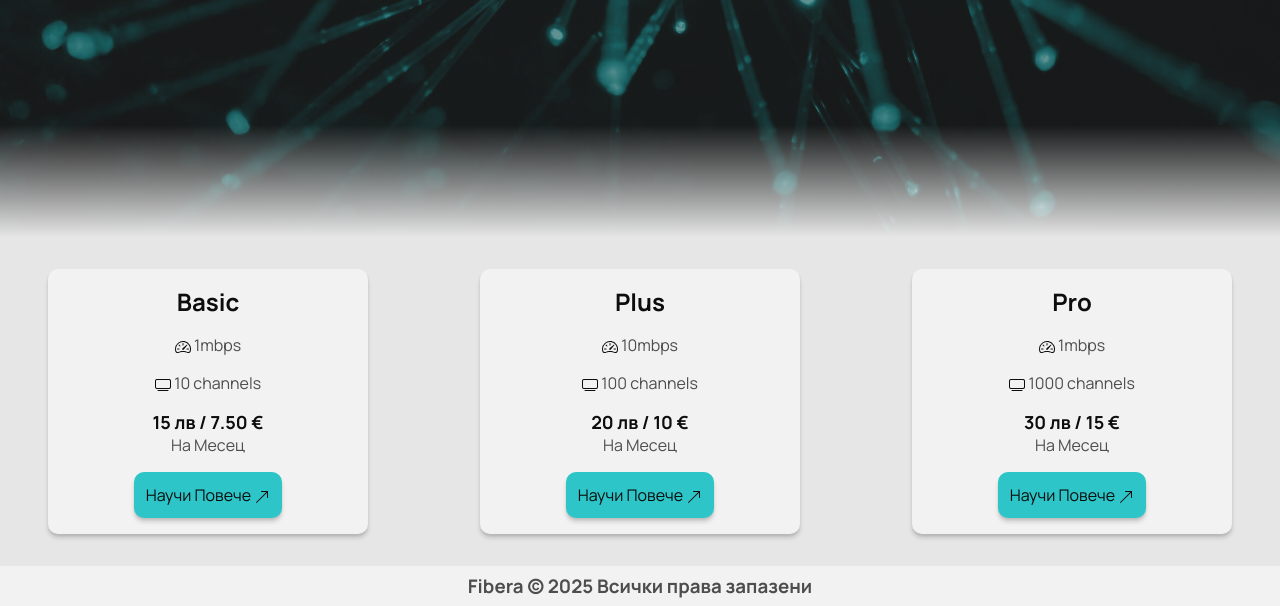
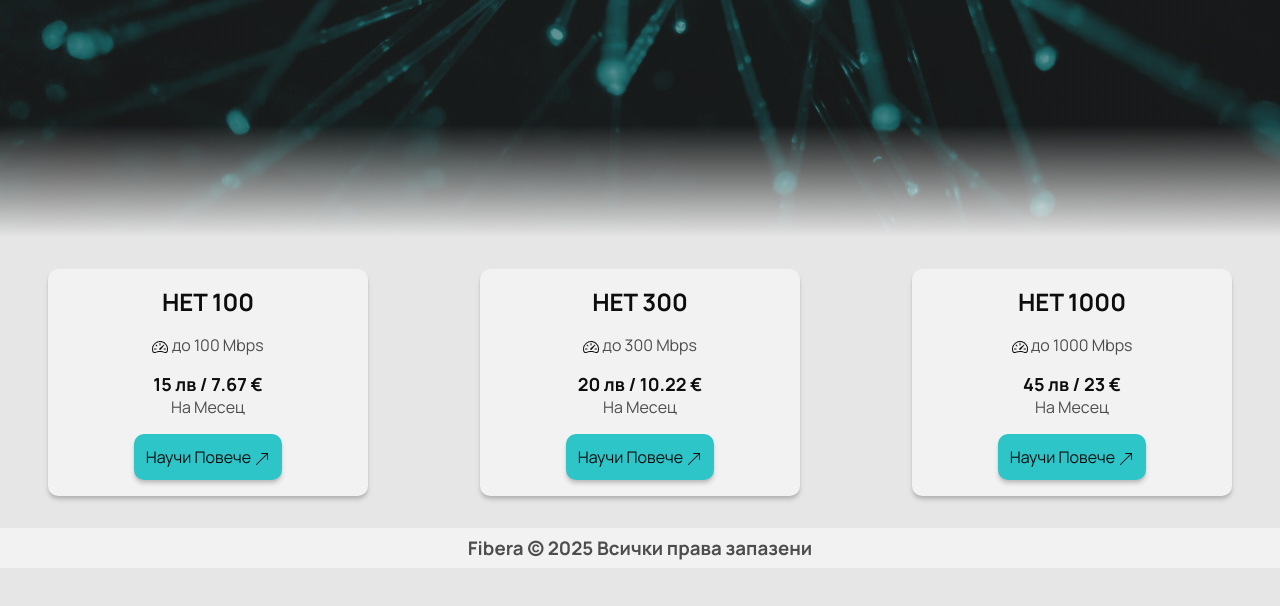
Before and after one commit to UmbraNominis/Fibera, a plain HTML site: page index.html in a window 1280 px wide. Shown: the part 387-993 px from the top of the page. After the commit the page ends 955 px from the top, so only its background shows below. Drawn offline with Linux system fonts and the light colour scheme.

Commit message:
Remove unneeded information

```diff
--- a/index.html
+++ b/index.html
@@ -28,27 +28,21 @@
     <section class="hero">
         <div class="hero__gradient"></div>
         <img class="hero__background" src="Resources/Pictures/Hero.jpg">
-        <h1 class="hero__heading">Оптичен Интернет и Телевизия</h1>
+        <h1 class="hero__heading">Оптичен Интернет</h1>
     </section>
 
     <section class="services">
 
         <article class="service">
-            <h2 class="service__title">Basic</h2>
+            <h2 class="service__title">НЕТ 100</h2>
             <p class="service__desc">
                 <svg class="service__desc-icon" xmlns="http://www.w3.org/2000/svg" viewBox="0 0 16 16">
                   <path d="M8 4a.5.5 0 0 1 .5.5V6a.5.5 0 0 1-1 0V4.5A.5.5 0 0 1 8 4M3.732 5.732a.5.5 0 0 1 .707 0l.915.914a.5.5 0 1 1-.708.708l-.914-.915a.5.5 0 0 1 0-.707M2 10a.5.5 0 0 1 .5-.5h1.586a.5.5 0 0 1 0 1H2.5A.5.5 0 0 1 2 10m9.5 0a.5.5 0 0 1 .5-.5h1.5a.5.5 0 0 1 0 1H12a.5.5 0 0 1-.5-.5m.754-4.246a.39.39 0 0 0-.527-.02L7.547 9.31a.91.91 0 1 0 1.302 1.258l3.434-4.297a.39.39 0 0 0-.029-.518z"/>
                   <path fill-rule="evenodd" d="M0 10a8 8 0 1 1 15.547 2.661c-.442 1.253-1.845 1.602-2.932 1.25C11.309 13.488 9.475 13 8 13c-1.474 0-3.31.488-4.615.911-1.087.352-2.49.003-2.932-1.25A8 8 0 0 1 0 10m8-7a7 7 0 0 0-6.603 9.329c.203.575.923.876 1.68.63C4.397 12.533 6.358 12 8 12s3.604.532 4.923.96c.757.245 1.477-.056 1.68-.631A7 7 0 0 0 8 3"/>
                 </svg>
-                1mbps
+                до 100 Мbps
             </p>
-            <p class="service__desc">
-                <svg class="service__desc-icon" xmlns="http://www.w3.org/2000/svg" viewBox="0 0 16 16">
-                  <path d="M2.5 13.5A.5.5 0 0 1 3 13h10a.5.5 0 0 1 0 1H3a.5.5 0 0 1-.5-.5M13.991 3l.024.001a1.5 1.5 0 0 1 .538.143.76.76 0 0 1 .302.254c.067.1.145.277.145.602v5.991l-.001.024a1.5 1.5 0 0 1-.143.538.76.76 0 0 1-.254.302c-.1.067-.277.145-.602.145H2.009l-.024-.001a1.5 1.5 0 0 1-.538-.143.76.76 0 0 1-.302-.254C1.078 10.502 1 10.325 1 10V4.009l.001-.024a1.5 1.5 0 0 1 .143-.538.76.76 0 0 1 .254-.302C1.498 3.078 1.675 3 2 3zM14 2H2C0 2 0 4 0 4v6c0 2 2 2 2 2h12c2 0 2-2 2-2V4c0-2-2-2-2-2"/>
-                </svg>
-                10 channels
-            </p>
-            <h2 class="service__price">15 лв / 7.50 €</h2>
+            <h2 class="service__price">15 лв / 7.67 €</h2>
             <p class="service__desc">На Месец</p>
             <button class="service__btn">
                 Научи Повече
@@ -59,21 +53,15 @@
         </article>
 
         <article class="service">
-            <h2 class="service__title">Plus</h2>
+            <h2 class="service__title">НЕТ 300</h2>
             <p class="service__desc">
                 <svg class="service__desc-icon" xmlns="http://www.w3.org/2000/svg" viewBox="0 0 16 16">
                   <path d="M8 4a.5.5 0 0 1 .5.5V6a.5.5 0 0 1-1 0V4.5A.5.5 0 0 1 8 4M3.732 5.732a.5.5 0 0 1 .707 0l.915.914a.5.5 0 1 1-.708.708l-.914-.915a.5.5 0 0 1 0-.707M2 10a.5.5 0 0 1 .5-.5h1.586a.5.5 0 0 1 0 1H2.5A.5.5 0 0 1 2 10m9.5 0a.5.5 0 0 1 .5-.5h1.5a.5.5 0 0 1 0 1H12a.5.5 0 0 1-.5-.5m.754-4.246a.39.39 0 0 0-.527-.02L7.547 9.31a.91.91 0 1 0 1.302 1.258l3.434-4.297a.39.39 0 0 0-.029-.518z"/>
                   <path fill-rule="evenodd" d="M0 10a8 8 0 1 1 15.547 2.661c-.442 1.253-1.845 1.602-2.932 1.25C11.309 13.488 9.475 13 8 13c-1.474 0-3.31.488-4.615.911-1.087.352-2.49.003-2.932-1.25A8 8 0 0 1 0 10m8-7a7 7 0 0 0-6.603 9.329c.203.575.923.876 1.68.63C4.397 12.533 6.358 12 8 12s3.604.532 4.923.96c.757.245 1.477-.056 1.68-.631A7 7 0 0 0 8 3"/>
                 </svg>
-                10mbps
+                до 300 Мbps
             </p>
-            <p class="service__desc">
-                <svg class="service__desc-icon" xmlns="http://www.w3.org/2000/svg" viewBox="0 0 16 16">
-                  <path d="M2.5 13.5A.5.5 0 0 1 3 13h10a.5.5 0 0 1 0 1H3a.5.5 0 0 1-.5-.5M13.991 3l.024.001a1.5 1.5 0 0 1 .538.143.76.76 0 0 1 .302.254c.067.1.145.277.145.602v5.991l-.001.024a1.5 1.5 0 0 1-.143.538.76.76 0 0 1-.254.302c-.1.067-.277.145-.602.145H2.009l-.024-.001a1.5 1.5 0 0 1-.538-.143.76.76 0 0 1-.302-.254C1.078 10.502 1 10.325 1 10V4.009l.001-.024a1.5 1.5 0 0 1 .143-.538.76.76 0 0 1 .254-.302C1.498 3.078 1.675 3 2 3zM14 2H2C0 2 0 4 0 4v6c0 2 2 2 2 2h12c2 0 2-2 2-2V4c0-2-2-2-2-2"/>
-                </svg>
-                100 channels
-            </p>
-            <h2 class="service__price">20 лв / 10 €</h2>
+            <h2 class="service__price">20 лв / 10.22 €</h2>
             <p class="service__desc">На Месец</p>
             <button class="service__btn">
                 Научи Повече
@@ -84,21 +72,15 @@
         </article>
 
         <article class="service">
-            <h2 class="service__title">Pro</h2>
+            <h2 class="service__title">НЕТ 1000</h2>
             <p class="service__desc">
                 <svg class="service__desc-icon" xmlns="http://www.w3.org/2000/svg" viewBox="0 0 16 16">
                   <path d="M8 4a.5.5 0 0 1 .5.5V6a.5.5 0 0 1-1 0V4.5A.5.5 0 0 1 8 4M3.732 5.732a.5.5 0 0 1 .707 0l.915.914a.5.5 0 1 1-.708.708l-.914-.915a.5.5 0 0 1 0-.707M2 10a.5.5 0 0 1 .5-.5h1.586a.5.5 0 0 1 0 1H2.5A.5.5 0 0 1 2 10m9.5 0a.5.5 0 0 1 .5-.5h1.5a.5.5 0 0 1 0 1H12a.5.5 0 0 1-.5-.5m.754-4.246a.39.39 0 0 0-.527-.02L7.547 9.31a.91.91 0 1 0 1.302 1.258l3.434-4.297a.39.39 0 0 0-.029-.518z"/>
                   <path fill-rule="evenodd" d="M0 10a8 8 0 1 1 15.547 2.661c-.442 1.253-1.845 1.602-2.932 1.25C11.309 13.488 9.475 13 8 13c-1.474 0-3.31.488-4.615.911-1.087.352-2.49.003-2.932-1.25A8 8 0 0 1 0 10m8-7a7 7 0 0 0-6.603 9.329c.203.575.923.876 1.68.63C4.397 12.533 6.358 12 8 12s3.604.532 4.923.96c.757.245 1.477-.056 1.68-.631A7 7 0 0 0 8 3"/>
                 </svg>
-                1mbps
+                до 1000 Мbps
             </p>
-            <p class="service__desc">
-                <svg class="service__desc-icon" xmlns="http://www.w3.org/2000/svg" viewBox="0 0 16 16">
-                  <path d="M2.5 13.5A.5.5 0 0 1 3 13h10a.5.5 0 0 1 0 1H3a.5.5 0 0 1-.5-.5M13.991 3l.024.001a1.5 1.5 0 0 1 .538.143.76.76 0 0 1 .302.254c.067.1.145.277.145.602v5.991l-.001.024a1.5 1.5 0 0 1-.143.538.76.76 0 0 1-.254.302c-.1.067-.277.145-.602.145H2.009l-.024-.001a1.5 1.5 0 0 1-.538-.143.76.76 0 0 1-.302-.254C1.078 10.502 1 10.325 1 10V4.009l.001-.024a1.5 1.5 0 0 1 .143-.538.76.76 0 0 1 .254-.302C1.498 3.078 1.675 3 2 3zM14 2H2C0 2 0 4 0 4v6c0 2 2 2 2 2h12c2 0 2-2 2-2V4c0-2-2-2-2-2"/>
-                </svg>
-                1000 channels
-            </p>
-            <h2 class="service__price">30 лв / 15 €</h2>
+            <h2 class="service__price">45 лв / 23 €</h2>
             <p class="service__desc">На Месец</p>
             <button class="service__btn">
                 Научи Повече
@@ -114,18 +96,4 @@
         <h3 class="footer__text">Fibera © 2025 Всички права запазени</h3>
     </footer>
 </body>
-<script>
-
-    const body = document.querySelector('body');
-
-    function toggle() {
-        if (body.style.getPropertyValue("color-scheme") === "dark")
-        {
-            body.style.setProperty("color-scheme", "light");
-        } else {
-            body.style.setProperty("color-scheme", "dark");
-        };
-
-    }
-</script>
 </html>
```
